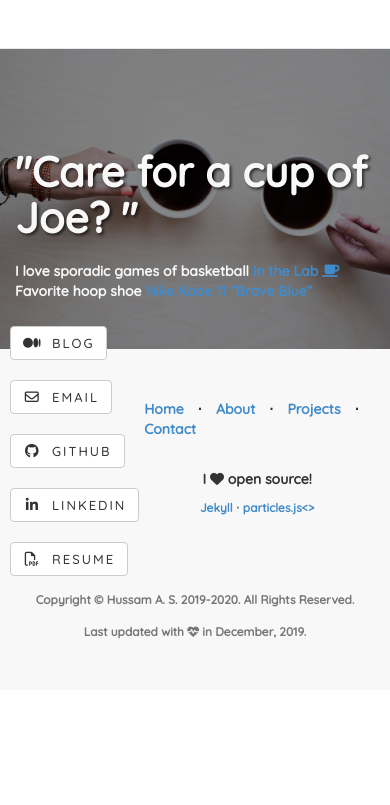
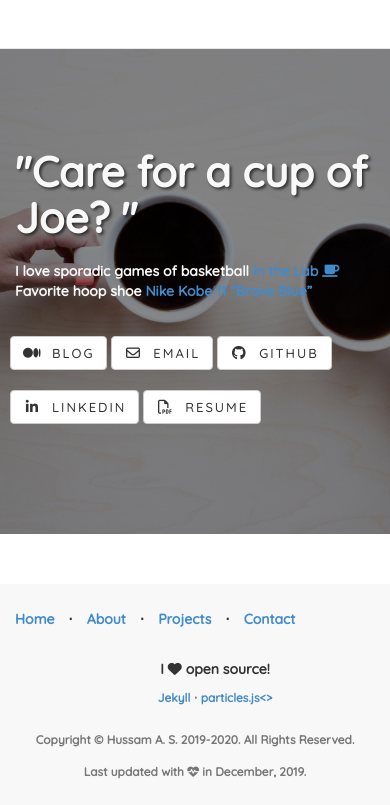
Before and after one commit to hshah032/hshah032.github.io, a plain HTML site: page index.html in a window 390 px wide. Shown: the part 4461-5266 px from the top of the page. Before the commit the page ends 5151 px from the top, so only its background shows below. Drawn offline with Linux system fonts and the light colour scheme.

Commit message:
fixed issue with footer formatting on mobile

```diff
--- a/css/landing-page.css
+++ b/css/landing-page.css
@@ -139,7 +139,7 @@
      color: #f8f8f8;
      background: url(../img/banner-bg.jpg) no-repeat center center;
      background-size: cover;
-     height: 300px;
+     /* height: 300px; */
  }
 
  .banner h2 {
@@ -189,9 +189,10 @@
      }
 
      ul.banner-social-buttons > li {
-         display: block;
-         margin-bottom: 20px;
-         padding: 0;
+         /* margin-bottom: 20px; */
+          padding: 10px 0;
+         height: auto;
+
      }
 
      ul.banner-social-buttons > li:last-child {
@@ -200,8 +201,14 @@
  }
 
  footer {
-     padding: 50px 0;
-     background-color: #f8f8f8;
+    position: relative;
+    bottom: 0;
+    width: inherit;
+    background: #f8f8f8;
+    padding: 25px 0;
+    margin-top: 50px;
+    float: left;
+
  }
 
  p.copyright {
```
